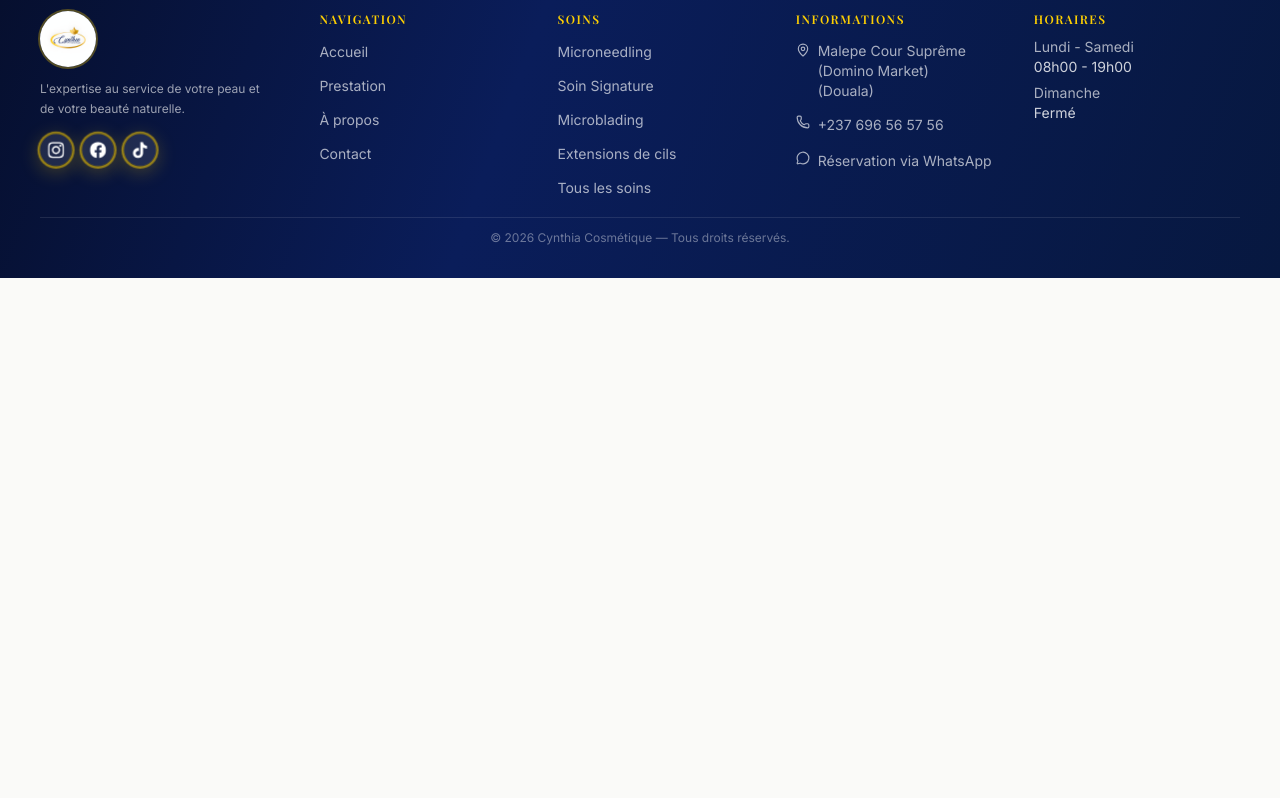
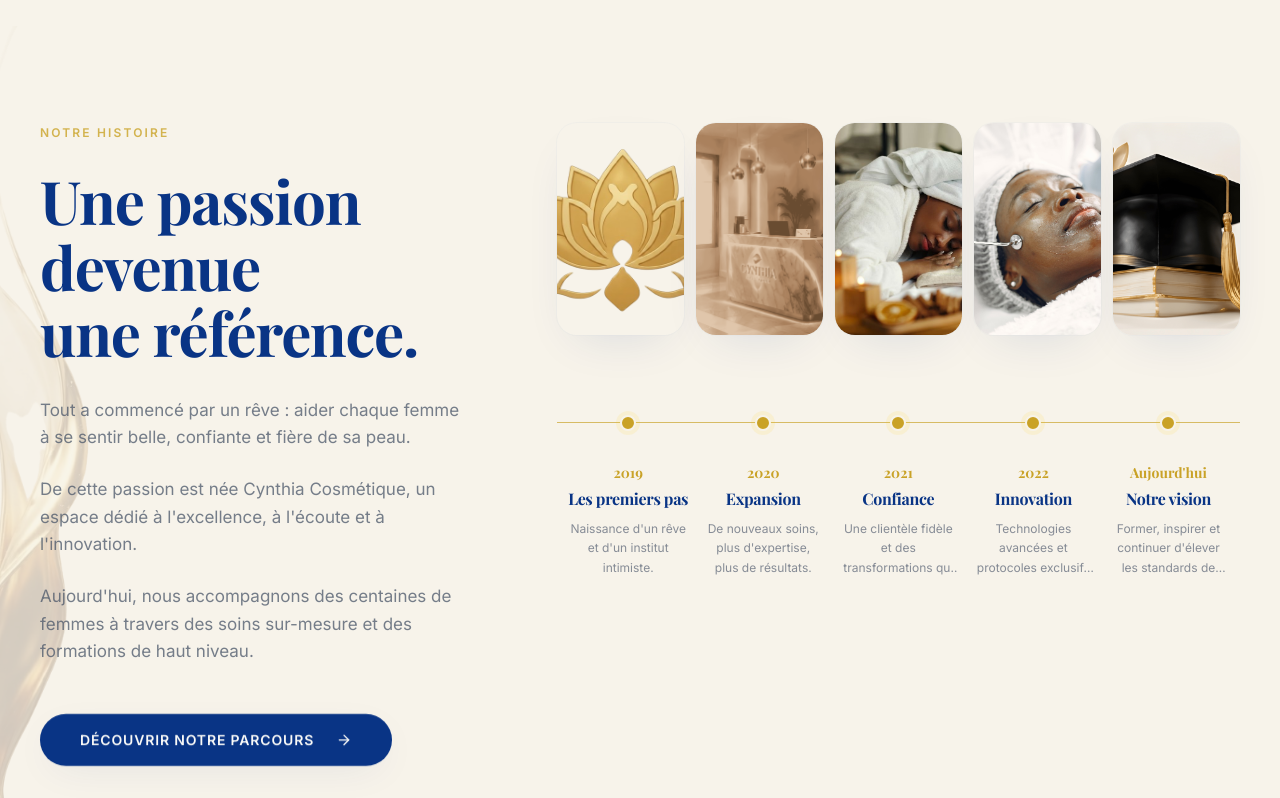
Before and after one commit to kenryalonzo/com.cythia.dev, a Next.js app: page /a-propos in a window 1280 px wide. Shown: the part 700-1498 px from the top of the page. Before the commit the page ends 978 px from the top, so only its background shows below. Built offline with nearby package versions, Linux system fonts and the light colour scheme.

Commit message:
feat: add OurStory component to enhance the About page with a narrative timeline

```diff
--- a/app/a-propos/page.tsx
+++ b/app/a-propos/page.tsx
@@ -2,6 +2,7 @@ import type { Metadata } from "next";
 import { Footer } from "@/components/Footer";
 import { Navbar } from "@/components/Navbar";
 import { AboutHero } from "@/components/AboutHero";
+import { OurStory } from "@/components/OurStory";
 
 export const metadata: Metadata = {
 	title: "À propos",
@@ -21,7 +22,8 @@ export default function AProposPage() {
 			<Navbar />
 			<main className="flex flex-1 flex-col">
 				<AboutHero />
-				{/* Autres sections à venir : Notre Histoire, Expertise, Engagement */}
+				<OurStory />
+				{/* Autres sections à venir : Expertise, Engagement */}
 			</main>
 			<Footer />
 		</>
--- /dev/null
+++ b/components/OurStory.tsx
@@ -0,0 +1,194 @@
+"use client";
+
+import { motion } from "framer-motion";
+import { ArrowRight } from "lucide-react";
+import Image from "next/image";
+import { Button } from "@/components/ui/Button";
+import { Reveal } from "@/components/ui/Reveal";
+
+const timelineEvents = [
+	{
+		year: "2019",
+		title: "Les premiers pas",
+		description: "Naissance d'un rêve et d'un institut intimiste.",
+		image: "/assets/images/lotus-middle.png",
+	},
+	{
+		year: "2020",
+		title: "Expansion",
+		description: "De nouveaux soins, plus d'expertise, plus de résultats.",
+		image: "/assets/images/bureau-cynthia.png",
+	},
+	{
+		year: "2021",
+		title: "Confiance",
+		description: "Une clientèle fidèle et des transformations qui parlent d'elles-mêmes.",
+		image: "/assets/images/massage.png",
+	},
+	{
+		year: "2022",
+		title: "Innovation",
+		description: "Technologies avancées et protocoles exclusifs pour des résultats visibles.",
+		image: "/assets/images/microneeding.jpg",
+	},
+	{
+		year: "Aujourd'hui",
+		title: "Notre vision",
+		description: "Former, inspirer et continuer d'élever les standards de beauté.",
+		image: "/assets/images/formation_pro.png",
+	},
+];
+
+/**
+ * OurStory — Narrative and visual timeline section for the About page.
+ * Features a 5-card gallery and a chronological history of the brand.
+ */
+export function OurStory() {
+	return (
+		<section
+			id="histoire"
+			className="section-below-fold relative overflow-hidden bg-cream py-24 lg:py-36"
+		>
+			{/* Decorative background element */}
+			<div className="pointer-events-none absolute bottom-[-5%] left-[-5%] h-full w-[40%] opacity-20" aria-hidden="true">
+				<Image
+					src="/assets/images/forme-left.png"
+					alt=""
+					fill
+					className="object-contain object-left-bottom"
+				/>
+			</div>
+
+			<div className="container-luxe relative z-10">
+				<div className="grid grid-cols-1 gap-20 lg:grid-cols-12 lg:gap-10">
+					{/* ─── Column 1: Narrative (5/12) ─── */}
+					<div className="flex flex-col justify-center lg:col-span-5 lg:pr-14">
+						<Reveal direction="down" delay={0.1}>
+							<span className="eyebrow mb-6 block !text-gold-deep/80">
+								Notre Histoire
+							</span>
+						</Reveal>
+
+						<Reveal delay={0.2}>
+							<h2 className="font-display text-4xl font-bold leading-[1.1] text-royal sm:text-5xl lg:text-6xl">
+								Une passion devenue <br className="hidden xl:block" />
+								une référence.
+							</h2>
+						</Reveal>
+
+						<div className="mt-8 space-y-6 text-[15px] leading-relaxed text-slate-ink/75 sm:text-[17px] md:max-w-md lg:max-w-none">
+							<Reveal delay={0.3}>
+								<p>
+									Tout a commencé par un rêve : aider chaque femme à se sentir
+									belle, confiante et fière de sa peau.
+								</p>
+							</Reveal>
+							<Reveal delay={0.4}>
+								<p>
+									De cette passion est née Cynthia Cosmétique, un espace dédié à
+									l&apos;excellence, à l&apos;écoute et à l&apos;innovation.
+								</p>
+							</Reveal>
+							<Reveal delay={0.5}>
+								<p>
+									Aujourd&apos;hui, nous accompagnons des centaines de femmes à
+									travers des soins sur-mesure et des formations de haut niveau.
+								</p>
+							</Reveal>
+						</div>
+
+						<Reveal delay={0.6} direction="up">
+							<div className="mt-12">
+								<Button
+									href="/contact"
+									variant="royal"
+									size="lg"
+									className="group px-10 shadow-soft hover:shadow-lift"
+								>
+									Découvrir notre parcours
+									<ArrowRight className="ml-3 h-4 w-4 transition-transform group-hover:translate-x-1" />
+								</Button>
+							</div>
+						</Reveal>
+					</div>
+
+					{/* ─── Column 2: Gallery & Timeline (7/12) ─── */}
+					<div className="flex flex-col lg:col-span-7">
+						{/* Horizontal Gallery with responsive layout */}
+						<div className="grid grid-cols-5 gap-2 sm:gap-3">
+							{timelineEvents.map((item, i) => (
+								<Reveal
+									key={item.year}
+									delay={0.1 * i}
+									direction="up"
+									className="h-full"
+								>
+									<div className="group relative aspect-[3/5] w-full overflow-hidden rounded-2xl shadow-card ring-1 ring-slate-line/20 transition-all duration-700 hover:shadow-lift hover:-translate-y-1">
+										<Image
+											src={item.image}
+											alt={item.title}
+											fill
+											sizes="(min-width: 1024px) 15vw, 20vw"
+											className="object-cover transition-transform duration-1000 group-hover:scale-110"
+										/>
+										<div className="absolute inset-0 bg-gradient-to-t from-royal/40 via-transparent to-transparent opacity-0 transition-opacity duration-500 group-hover:opacity-100" />
+									</div>
+								</Reveal>
+							))}
+						</div>
+
+						{/* Timeline visualization */}
+						<div className="relative mt-16 px-2 lg:mt-20">
+							{/* Background Track */}
+							<div className="absolute left-0 top-[7px] h-[1.5px] w-full bg-gold-deep/20" aria-hidden="true">
+								<motion.div
+									initial={{ scaleX: 0 }}
+									whileInView={{ scaleX: 1 }}
+									viewport={{ once: true }}
+									transition={{
+										duration: 1.8,
+										ease: [0.22, 1, 0.36, 1],
+										delay: 0.3,
+									}}
+									className="h-full w-full origin-left bg-gold-deep/60"
+								/>
+							</div>
+
+							{/* Markers and Event description grid */}
+							<div className="relative grid grid-cols-5 gap-2">
+								{timelineEvents.map((item, i) => (
+									<Reveal
+										key={`${item.year}-meta`}
+										delay={0.4 + 0.1 * i}
+										direction="none"
+									>
+										<div className="flex flex-col items-center text-center">
+											{/* Indicator dot */}
+											<motion.div
+												whileHover={{ scale: 1.2 }}
+												className="relative z-10 mb-8 h-4 w-4 rounded-full border-[2.5px] border-cream bg-gold-deep shadow-gold ring-4 ring-gold/10 transition-colors"
+											/>
+
+											{/* Metadata labels */}
+											<div className="flex flex-col items-center gap-1.5">
+												<span className="font-display text-sm font-bold text-gold-deep">
+													{item.year}
+												</span>
+												<h3 className="font-display text-[15px] font-bold leading-tight text-royal lg:text-base">
+													{item.title}
+												</h3>
+												<p className="mt-1 line-clamp-3 text-[11px] leading-relaxed text-slate-ink/65 sm:max-w-[120px] lg:text-xs">
+													{item.description}
+												</p>
+											</div>
+										</div>
+									</Reveal>
+								))}
+							</div>
+						</div>
+					</div>
+				</div>
+			</div>
+		</section>
+	);
+}
```
